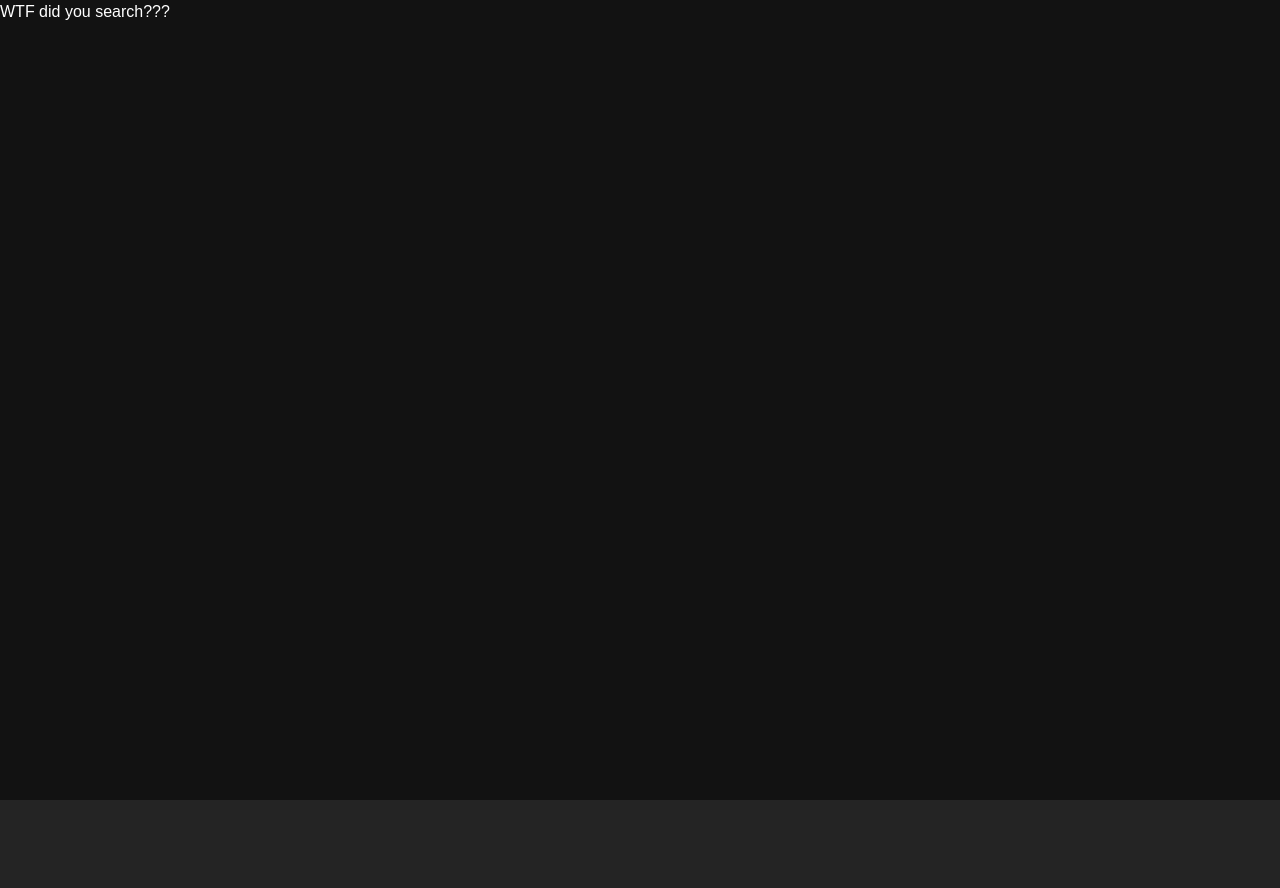
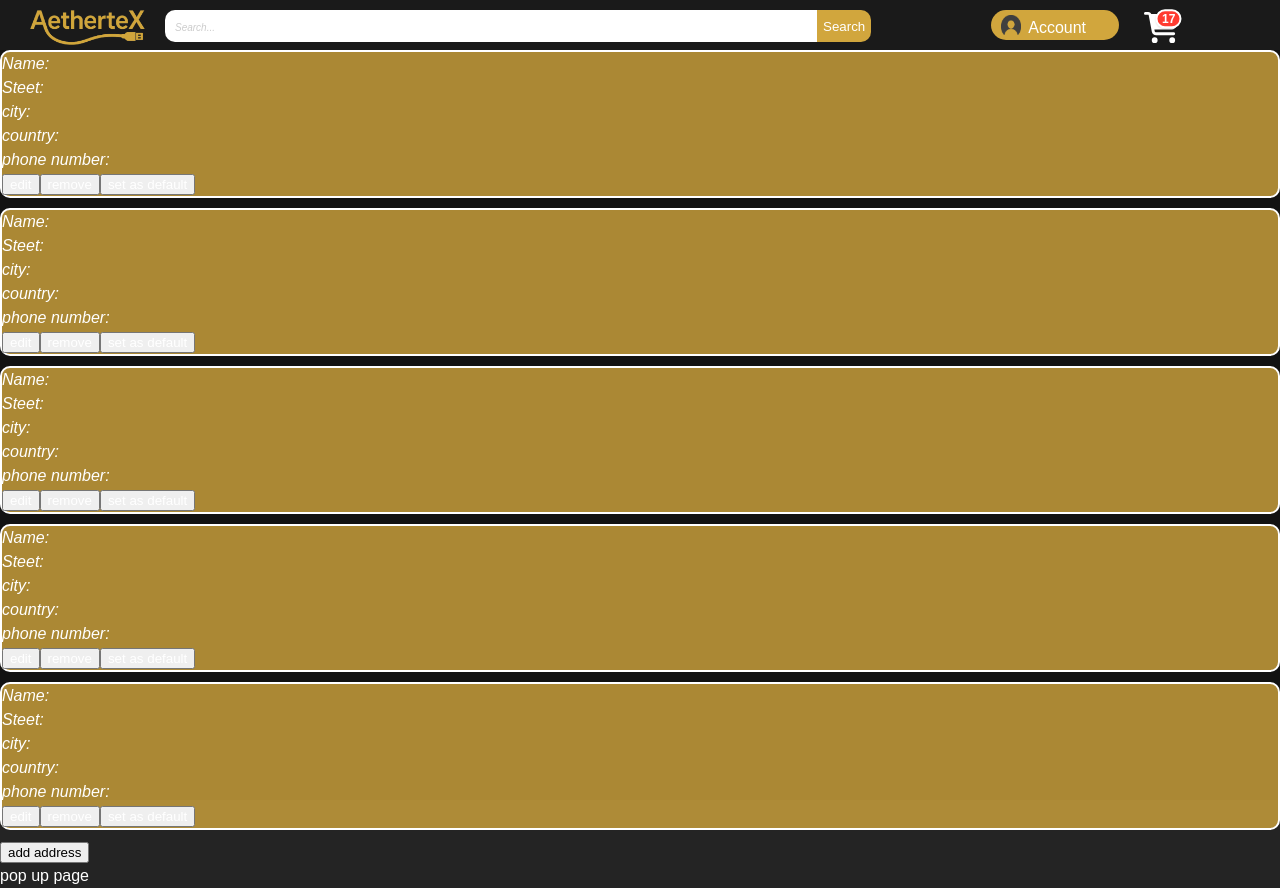
Before and after one commit to onxly/AetherteX, a React (Vite) app in the folder React/aethertex/: page /addressbook in a window 1280 px wide. Before the commit the page ends 800 px from the top, so only its background shows below. Built offline with nearby package versions, Linux system fonts and the light colour scheme.

Commit message:
update on incomplete pages

```diff
--- a/React/aethertex/src/App.jsx
+++ b/React/aethertex/src/App.jsx
@@ -11,7 +11,11 @@ import NotFound from "./pages/not-found";
 import AdminHome from "./pages/admin";
 import Header from "./components/Header";
 import Personaldetails from "./pages/Personaldetails";
-import Addressbook from "./pages/Addresssbook";
+import Addressbook from "./pages/Addressbook";
+import Order from "./pages/order";
+import Orderhistory from "./pages/orderhistory";
+import Cuppons from "./pages/cuppons";
+import Checkout from "./pages/checkout";
 
 // Layout that always shows Navbar
 function LayoutWithNavbar() {
@@ -39,7 +43,11 @@ function App() {
           <Route path="/product/:id" element={<Product />} />
           <Route path="/profile/:id" element={<Profile />} />
           <Route path="/personaldetails" element={<Personaldetails />} />
-          <Route path="/addresssbook" element={<Addressbook />} />
+          <Route path="/addressbook" element={<Addressbook />} />
+          <Route path="/pages/order" element={<Order />} />
+          <Route path="/pages/orderhistory" element={<Orderhistory />} />
+          <Route path="/personaldetails" element={<Personaldetails />} />
+          <Route path="/pages/cuppons" element={<Cuppons />} />
         </Route>
 
         {/* Routes without navbar */}
@@ -47,6 +55,8 @@ function App() {
           <Route path="/login" element={<Login />} />
           <Route path="/register" element={<Register />} />
           <Route path="/admin/:id" element={<AdminHome />} />
+          <Route path="/pages/checkout" element={<Checkout />} />
+
         </Route>
 
         {/* Catch all */}
--- a/React/aethertex/src/pages/Addresssbook.jsx
+++ /dev/null
@@ -1,27 +0,0 @@
-function addressbook ()
-{
-    return(
-    <>
-        <div className="address1">
-            <div>
-                <address>Steet</address>
-                <address>city</address>
-                <address>country</address>
-                <address>phone number</address>
-            </div>
-            <div className="managemnt buttons">
-                <button>edit</button>
-                <button>remove</button>
-                <button>set as default</button>
-            </div>
-        </div>
-
-        <div className="addadress">
-            <button>add address</button>
-            <label>pop up page</label>
-        </div>
-
-    </>
-    );
-}
-export default addressbook
--- a/React/aethertex/src/pages/Personaldetails.jsx
+++ b/React/aethertex/src/pages/Personaldetails.jsx
@@ -1,73 +1,47 @@
+import { Button } from "@mui/material";
+
 function personaldetails()
 {
     return(
             <>
               <h1>Personal details</h1>
                 <div className="alldetails">
-                    <div className="Managedetails">
+                    <div className="row">
                       <div className="Currentdetails">
-                        <p>Username</p>
-                        <address>Username</address>
+                        <label>Username</label>
+                        <input type="text" defaultValue="Username"></input>
                       </div>
-                      <div className="Editdetails">
-                        <button className="btneditdetails">Edit</button>
+                      <div className="Currentdetails">
+                        <label>Name</label>
+                        <input type="text" defaultValue="name"></input>
                       </div>
                     </div>
 
-                    <div className="Managedetails">
+                    <div className="row">
                       <div className="Currentdetails">
-                        <p>Name</p>
-                        <address>Name</address>
+                        <label>Surname</label>
+                        <input type="text" defaultValue="Surname"></input>
                       </div>
-                      <div className="Editdetails">
-                        <button className="btneditdetails">Edit</button>
+                      <div className="Currentdetails">
+                        <label>Email</label>
+                        <input type="text" defaultValue="Email"></input>
                       </div>
                     </div>
 
-                    <div className="Managedetails">
+                    <div className="row">
                       <div className="Currentdetails">
-                        <p>Surname</p>
-                        <address>Surname</address>
-                      </div>
-                      <div className="Editdetails">
-                        <button className="btneditdetails">Edit</button>
+                        <label>Phone number</label>
+                        <input type="text" defaultValue="Phone number"></input>
                       </div>
                     </div>
-
-                    <div className="Managedetails">
-                      <div className="Currentdetails">
-                        <p>Email</p>
-                        <address>Email</address>
-                      </div>
-                      <div className="Editdetails">
-                        <button className="btneditdetails">Edit</button>
-                      </div>
+                    <div className="editpassword">
+                          <p>Password</p>
+                          <input type="text" className="changepassword" defaultValue="Current password:"></input>
+                          <input type="text" className="changepassword" defaultValue="New password:"></input>
+                          <input type="text" className="changepassword" defaultValue="Re-enter new password:"></input>
                     </div>
 
-                    <div className="Managedetails">
-                      <div className="Currentdetails">
-                        <p>Phone number</p>
-                        <address>Phone number</address>
-                      </div>
-                      <div className="Editdetails">
-                        <button className="btneditdetails">Edit</button>
-                      </div>
-                    </div>
-
-                    <div className="Managedetails">
-                      <div className="Currentdetails">
-                          <p>Password</p>
-                          <label>Current password</label>
-                          <input type="text"></input>
-                          <label>Current password</label>
-                          <input type="text"></input>
-                          <label>Current password</label>
-                          <input type="text"></input>
-                      </div>
-                      <div className="Editdetails">
-                          <button className="btneditdetails">Edit</button>
-                      </div>
-                    </div>
+                    <Button>save changes</Button>
                 </div>
             </>
           );
--- /dev/null
+++ b/React/aethertex/src/pages/addressbook.jsx
@@ -0,0 +1,92 @@
+function addressbook ()
+{
+    return(
+    <>
+    <div className="adresspage">
+        <div className="address1">
+            <div>
+                <address>Name:</address>
+                <address>Steet:</address>
+                <address>city:</address>
+                <address>country:</address>
+                <address>phone number:</address>
+            </div>
+            <div className="managemnt buttons">
+                <button className="editadress">edit</button>
+                <button className="editadress">remove</button>
+                <button className="editadress">set as default</button>
+            </div>
+        </div>
+
+        <div className="address1">
+            <div>
+                <address>Name:</address>
+                <address>Steet:</address>
+                <address>city:</address>
+                <address>country:</address>
+                <address>phone number:</address>
+            </div>
+            <div className="managemnt buttons">
+                <button className="editadress">edit</button>
+                <button className="editadress">remove</button>
+                <button className="editadress">set as default</button>
+            </div>
+        </div>
+
+        <div className="address1">
+            <div>
+                <address>Name:</address>
+                <address>Steet:</address>
+                <address>city:</address>
+                <address>country:</address>
+                <address>phone number:</address>
+            </div>
+            <div className="managemnt buttons">
+                <button className="editadress">edit</button>
+                <button className="editadress">remove</button>
+                <button className="editadress">set as default</button>
+            </div>
+        </div>
+
+        <div className="address1">
+            <div>
+                <address>Name:</address>
+                <address>Steet:</address>
+                <address>city:</address>
+                <address>country:</address>
+                <address>phone number:</address>
+            </div>
+            <div className="managemnt buttons">
+                <button className="editadress">edit</button>
+                <button className="editadress">remove</button>
+                <button className="editadress">set as default</button>
+            </div>
+        </div>
+
+        <div className="address1">
+            <div>
+                <address>Name:</address>
+                <address>Steet:</address>
+                <address>city:</address>
+                <address>country:</address>
+                <address>phone number:</address>
+            </div>
+            <div className="managemnt buttons">
+                <button className="editadress">edit</button>
+                <button className="editadress">remove</button>
+                <button className="editadress">set as default</button>
+            </div>
+        </div>
+
+        <div className="addadress">
+            <button>add address</button>
+            <div className="inputaddresdet">
+            <label>pop up page</label>
+            </div>
+        </div>
+        </div>
+
+    </>
+    );
+}
+export default addressbook
--- a/React/aethertex/src/pages/checkout.jsx
+++ b/React/aethertex/src/pages/checkout.jsx
@@ -1,8 +1,29 @@
 function checkout()
 {
-    return
+    return(
     <>
     <div className="PGSection">
+        <div className="Paymentoptions">
+                    <h1>Delivery address</h1>
+                    <div className="radiothingy">
+                    <label>
+                    <input type="radio" name="Address" value="delivery adress 1" ></input>
+                    47 Maple Crescent, Silverbrook, Westshire, 45812
+                    </label>
+                    <label>
+                    <input type="radio" name="Address" value="delivery adress 2"></input>
+                    1020 Horizon Lane, Sunvale Heights, Riverton, 90214"
+                    </label>
+                    <label>
+                    <input type="radio" name="Address" value="delivery adress 3"></input>
+                        89 Willowbend Avenue, Crystalford, Northport, 77106                    </label>
+                    </div>
+
+                    <label>add adress</label>
+                    <label>pop up page</label>
+
+                    <button>Deliver to this address</button>
+        </div>
     <h1 className="heading">Payment options</h1>
         <div className="Paymentlayout">
         <div className="nameandnum">
@@ -28,24 +49,7 @@ function checkout()
         <button>aplly cuppon</button>
         <button className="Paymentbtn">pay now</button>
         </div>
-
-
-        <div className="Paymentoptions">
-                    <h1>Delivery address</h1>
-                    <input type="radio" name="delivery adress 1" value="1">
-                    </input>
-                    <input type="radio" name="delivery adress 2" value="2">
-                    </input>
-                    <input type="radio" name="delivery adress 3" value="3">
-                    </input>
-
-                    <label>add adress</label>
-                    <label>pop up page</label>
-
-                    <button>Deliver to this address</button>
-
-        </div>
     </div>
-    </>;
+    </>);
 }
 export default checkout
--- a/React/aethertex/src/pages/order.jsx
+++ b/React/aethertex/src/pages/order.jsx
@@ -1,23 +1,50 @@
 function order()
 {
-    return
+    return(
     <>
-    <div>
-        <div>
-        <label>item picture</label>
-        <label>description</label>
-        <label>price</label>
-        <label>quantity</label>
+    <div className="detailedorder">
+        <div className="orderproducts">
+        <div className="product">
+        <img src="https://m.media-amazon.com/images/I/41BiCUr2t9L.jpg" alt="Product image" className="Productimg"></img>
+        <div className="productdet">
+        <label>description:</label>
+        <label>price:</label>
+        <label>quantity:</label>
+        </div>
         </div>
 
+        <div className="product">
+        <img src="https://m.media-amazon.com/images/I/41BiCUr2t9L.jpg" alt="Product image" className="Productimg"></img>
+        <div className="productdet">
+        <label>description:</label>
+        <label>price:</label>
+        <label>quantity:</label>
+        </div>
+        </div>
+
+        <div className="product">
+        <img src="https://m.media-amazon.com/images/I/41BiCUr2t9L.jpg" alt="Product image" className="Productimg"></img>
+        <div className="productdet">
+        <label>description:</label>
+        <label>price:</label>
+        <label>quantity:</label>
+        </div>
+        </div>
+        </div>
+        <div className="ordershippingdet">
+        <h1>shipping adress</h1>
+        <label>delivered to</label>
+        <label>delevery adress</label>
+        </div>
+
+        <div className="ordersummarydet">
         <h1>order summary</h1>
         <label>total price of items</label>
         <label>delivery fee</label>
-        <h1>shipping adress</h1>
-        <label>delivered to</label>
-        <label>delevery adress</label>
+        <label>total</label>
+        </div>
     </div>
 
-    </>;
+    </>);
 }
 export default order
--- a/React/aethertex/src/pages/profile.jsx
+++ b/React/aethertex/src/pages/profile.jsx
@@ -1,7 +1,6 @@
 import ProfPic from '../assets/ProfilepageIcons/PersonaldetIcon.png';
 import AdressPic from '../assets/ProfilepageIcons/AdressbookIcon.png';
 import CupponPic from '../assets/ProfilepageIcons/CupponIcon.png';
-import SecurityPic from '../assets/ProfilepageIcons/SettingsIcon.png';
 import OrdersPic from '../assets/ProfilepageIcons/OrdersIcon.png';
 import '../stylesheets/defaultcomponets.css';
 import { Link } from "react-router-dom";
@@ -37,7 +36,10 @@ function Profile() {
                   </section>
                 </Link>
 
-                <a>
+              </div>
+
+              <div className="Displayprof-row2">
+                <Link to="Cuppons">
                   <section className="Profilesection">
                     <div>
                       <img src={CupponPic} className="Icon"></img>
@@ -47,25 +49,9 @@ function Profile() {
                       <p>make use of coupons</p>
                     </div>
                   </section>
-                </a>
+                </Link>
 
-              </div>
-
-              <div className="Displayprof-row2">
-                <a>
-                  <section className="Profilesection">
-                    <div>
-                      <img src={SecurityPic} className="Icon"></img>
-                    </div>
-
-                    <div className="Info">
-                      <h1>Security settings</h1>
-                      <p>Change passowrd or enable 2 step authentication </p>
-                    </div>
-                  </section>
-                </a>
-
-                <a>
+                <Link to="/pages/orderhistory">
                   <section className="Profilesection">
                     <div>
                       <img src={OrdersPic} className="Icon"></img>
@@ -75,7 +61,7 @@ function Profile() {
                       <p>view all your orders</p>
                     </div>
                   </section>
-                </a>
+                </Link>
 
               </div>
 
--- a/React/aethertex/src/stylesheets/defaultcomponets.css
+++ b/React/aethertex/src/stylesheets/defaultcomponets.css
@@ -48,25 +48,23 @@ html,body
 
 .alldetails
 {
-    max-width: 500px;
-    margin: 0 auto;
+    display: flex;
+    flex-direction: column;
 }
 
-.Managedetails
+.row
 {
     display: flex;
     flex-direction: row;
-    align-items: center;
-    border-bottom: 2px solid gold;
-    border-top: 2px solid gold;
 }
 
 .Currentdetails
 {
     display: flex;
     flex-direction: column;
-    width: 200px;
-    margin: 5px;
+    width: 50%;
+    align-items: left;
+    gap:5px;
 }
 
 .btneditdetails
@@ -76,3 +74,122 @@ html,body
     width: 100px;
     margin: 5px;
 }
+
+.editpassword
+{
+    display: flex;
+    flex-direction: column;
+}
+
+.changepassword
+{
+    background-color: white;
+    color: black;
+    width: 300;
+    height: 300;
+}
+
+.address1
+{
+    background-color:rgba(209, 166, 61, 0.8);
+    border: 2px solid white;
+    border-radius: 10px;
+}
+
+.editadress
+{
+    background-color: (209, 166, 61, 0.8);
+    color: white;
+}
+
+.adresspage
+{
+        display: flex;
+        flex-direction: column;
+        gap: 10px;
+}
+
+.orderoptions
+{
+    background-color:rgba(209, 166, 61, 1);
+    width: px;
+    height: 35px;
+}
+
+.orderoptions:hover
+{
+    cursor: pointer;
+    background-color: rgba(209, 166, 61, 0.8);
+}
+
+.order
+{
+    display: flex;
+    flex-direction: row;
+    gap: 20px;
+}
+
+.Productimg
+{
+    width: 200px;
+}
+
+.orderimage
+{
+    display: flex;
+    flex-direction: row;
+    gap: 20px;
+}
+
+.Briefdetails
+{
+    display: flex;
+    flex-direction: column;
+    gap: 10px;
+}
+
+.product
+{
+    display: flex;
+    flex-direction: row;
+    align-items: center;
+}
+
+.productdet
+{
+    display: flex;
+    flex-direction: column;
+    gap: 20px;
+    margin-left: 5px;
+}
+
+.ordershippingdet
+{
+    display: flex;
+    flex-direction: column;
+}
+
+.ordersummarydet
+{
+    display: flex;
+    flex-direction: column;
+}
+
+.detailedorder
+{
+    display: flex;
+    flex-direction: column;
+    gap: 10px;
+}
+
+.orderproducts
+{
+    display: flex;
+    flex-direction: column;
+    gap: 10px;
+}
+
+.radiothingy
+{
+    color: white;
+}
```
Also changed, not shown: React/aethertex/src/pages/orderhistory.jsx (+30 -16 lines), 1 other file (tests, documents, lock files or other folders).
